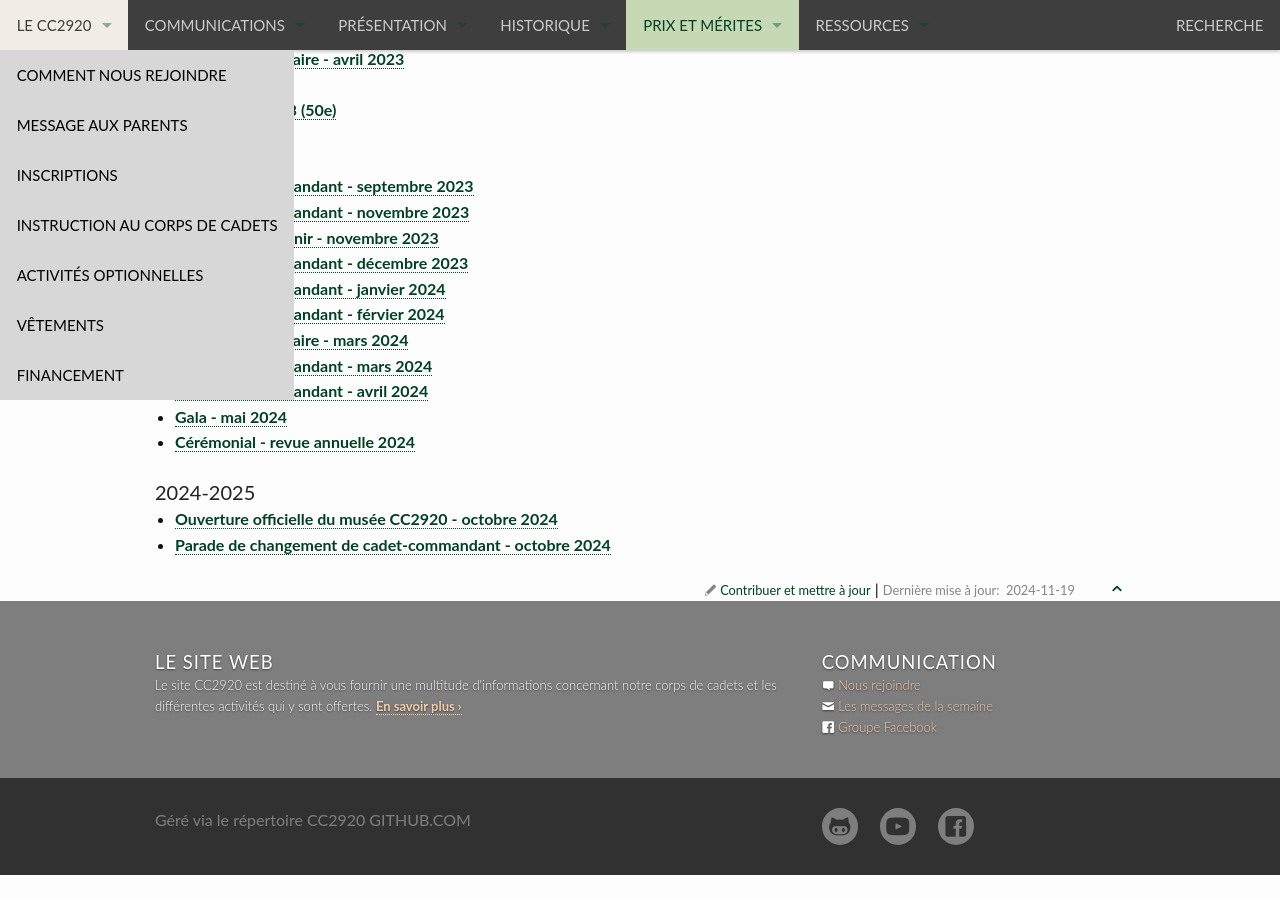
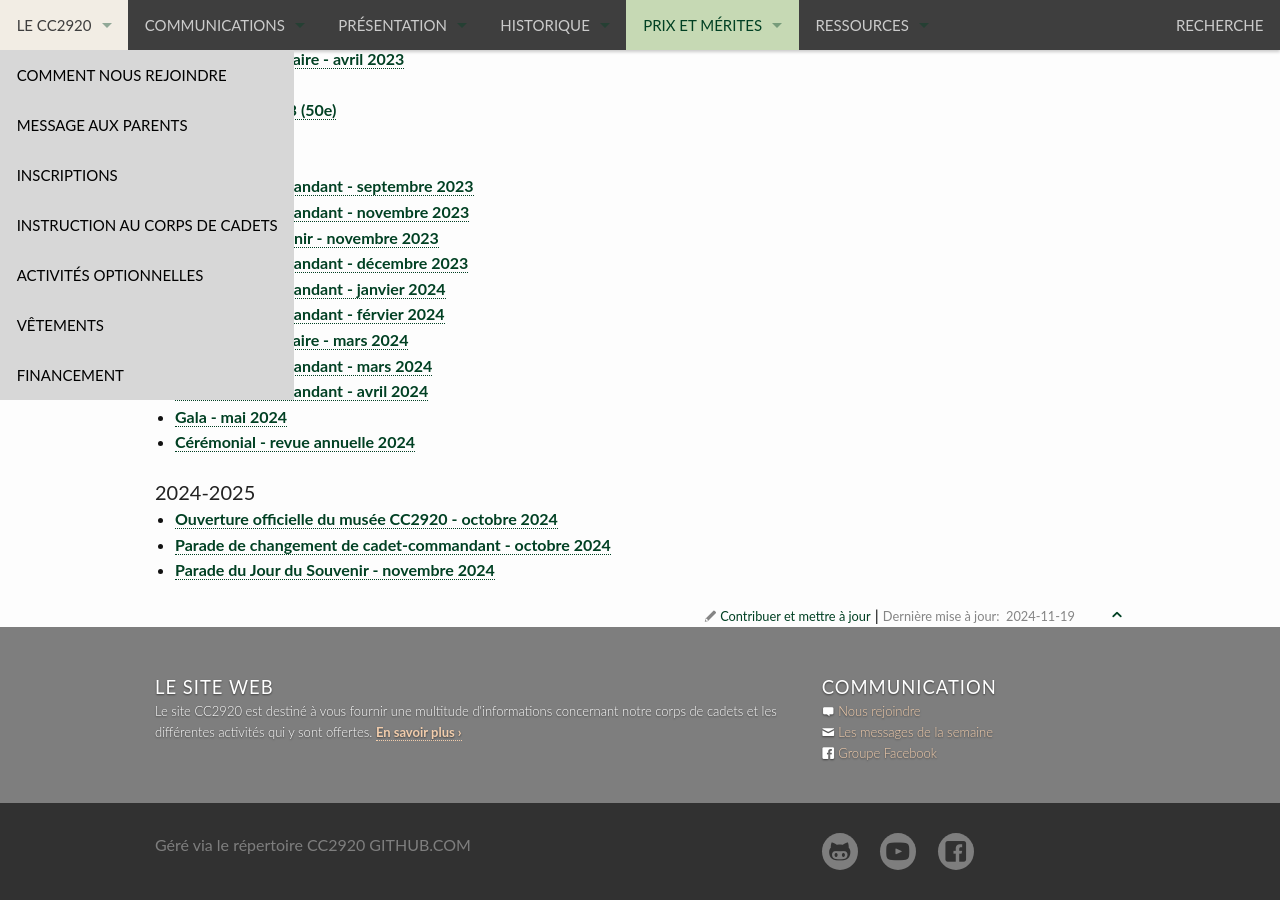
Before and after one commit to CC2920/web, a Jekyll site: the page built from _prix/photos.md, in a window 1280 px wide and 900 px high, scrolled down 4723 px. Built offline with Jekyll 4.4.1, drawn with Linux system fonts in a browser that asks for light colours; before the commit the page ends 5598 px from its top, so only the background shows below that.

Commit message:
Album Jour du Souvenir 2024

```diff
--- a/_prix/photos.md
+++ b/_prix/photos.md
@@ -184,3 +184,4 @@ title: "Galerie de photos"
 #### 2024-2025
 * [Ouverture officielle du musée CC2920 - octobre 2024](https://photos.app.goo.gl/tbPFGDXRaEzdbocZ6)
 * [Parade de changement de cadet-commandant - octobre 2024](https://photos.app.goo.gl/SbGKhYeT2VyUXGPQ6)
+* [Parade du Jour du Souvenir - novembre 2024](https://photos.app.goo.gl/YudUy5S9i3g9tjQVA)
```
